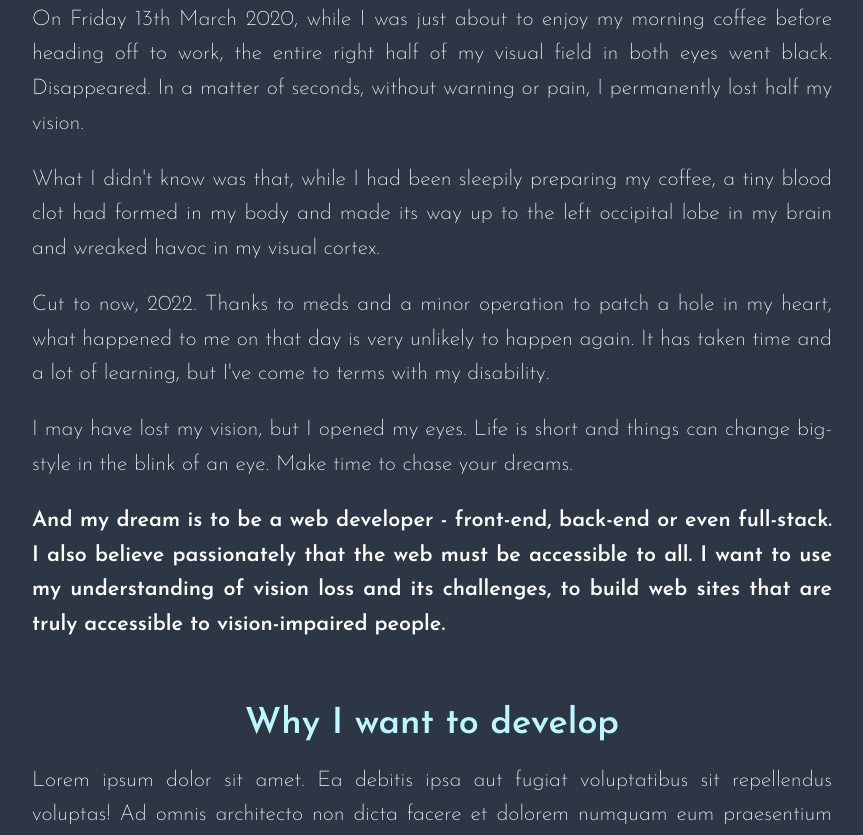
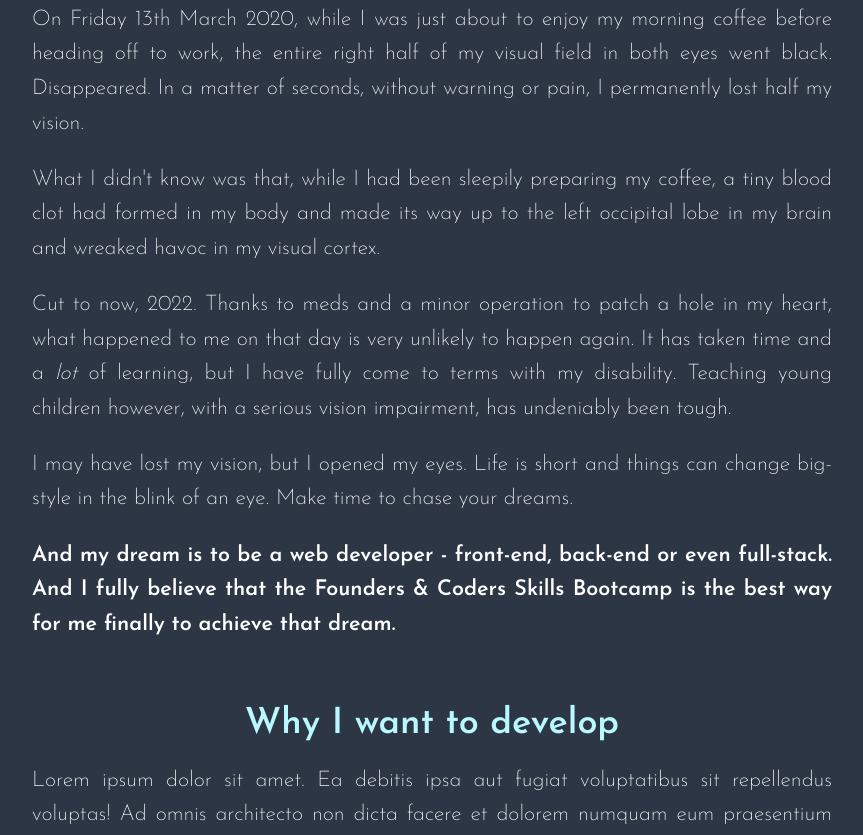
Before and after one commit to hanleymark/application-website, a plain HTML site: page index.html in a window 1280 px wide. Shown: the part 1527-2362 px from the top of the page, without its empty margins (208-1071 px from the left). Drawn offline with Linux system fonts and the light colour scheme.

Commit message:
Code style change

```diff
--- a/index.html
+++ b/index.html
@@ -54,7 +54,7 @@
                     First of all...
                 </p>
                 <div class="code-container">
-                    <span id="code">I've always loved coding;</span><span class="cursor"></span>
+                    <span id="code">// I've always loved coding</span><span class="cursor"></span>
                 </div>
                 <p>
                     From silly animations and games back in the distant days
@@ -89,18 +89,18 @@
                 <!-- INSERT VISUAL FIELD PERIMETRY IMAGE -->
                 <p>
                     Cut to now, 2022. Thanks to meds and a minor operation to patch a hole in my heart, what happened to
-                    me on that day is very unlikely to happen again. It has taken time and a lot of learning, but
-                    I've come to terms with my disability.
+                    me on that day is very unlikely to happen again. It has taken time and a <em>lot</em> of learning,
+                    but I have fully come to terms with my disability. Teaching young children however, with a serious
+                    vision impairment, has undeniably been tough.
                 </p>
                 <p>
                     I may have lost my vision, but I opened my eyes. Life is short and things can change big-style in
                     the blink of an eye. Make time to chase your dreams.
                 </p>
                 <p>
-                    <strong>And my dream is to be a web developer - front-end, back-end or even full-stack. I also
-                        believe passionately that the web must be accessible to all. I want to use my understanding of
-                        vision loss and its challenges, to build web sites that are truly accessible to vision-impaired
-                        people.</strong>
+                    <strong>And my dream is to be a web developer - front-end, back-end or even full-stack. And I fully
+                        believe that the Founders & Coders Skills Bootcamp is the best way for me finally to achieve that
+                        dream.</strong>
                 </p>
                 <p>
 
--- a/styles.css
+++ b/styles.css
@@ -162,7 +162,7 @@
     font-size: 0.85em;
     text-align: left;
     letter-spacing: 0.1em;
-    color: #ddd;
+    color: #b5ffb5;
 }
 .code-container {
     background-color: #000;
```
